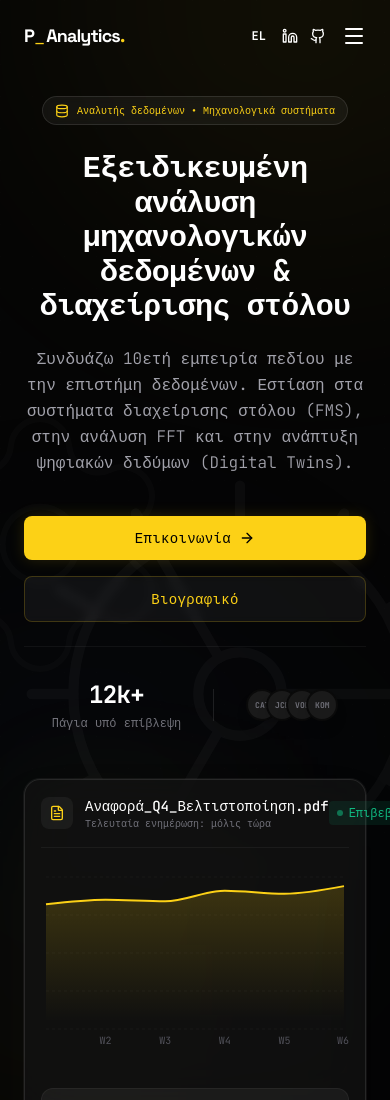
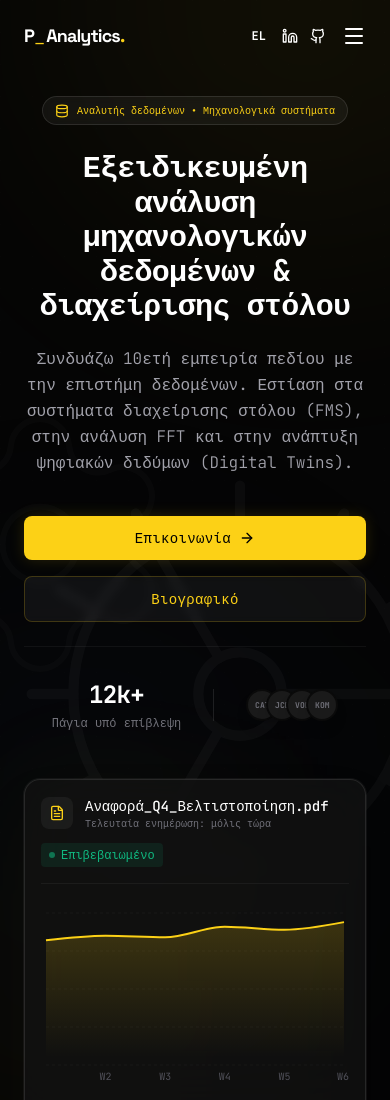
Before and after one commit to NickBakolas/P_Analytics, a React (Vite) app: page / in a window 390 px wide. Shown: the top 1100 px of the page. Built offline with nearby package versions, Linux system fonts and the light colour scheme.

Commit message:
Restore working App.jsx

```diff
--- a/src/App.jsx
+++ b/src/App.jsx
@@ -1042,15 +1042,15 @@ const App = () => {
              <div className="absolute -inset-1 bg-gradient-to-r from-[#FCD116]/20 to-transparent opacity-30 blur-3xl rounded-3xl"></div>
              <div className="relative bg-[#121212]/80 border border-white/10 rounded-2xl p-4 md:p-6 shadow-2xl backdrop-blur-xl ring-1 ring-white/5">
                 {/* Header of "Software" */}
-                <div className="flex items-center justify-between mb-6 border-b border-white/5 pb-4">
-                    <div className="flex items-center gap-3">
-                        <div className="p-2 bg-white/5 rounded-lg text-[#FCD116]"><FileText className="w-4 h-4" /></div>
-                        <div>
-                            <span className="block font-medium text-white text-sm">{t.hero.report.name}</span>
+                <div className="flex flex-col sm:flex-row sm:items-center sm:justify-between gap-3 mb-6 border-b border-white/5 pb-4">
+                    <div className="flex items-center gap-3 min-w-0">
+                        <div className="p-2 bg-white/5 rounded-lg text-[#FCD116] shrink-0"><FileText className="w-4 h-4" /></div>
+                        <div className="min-w-0">
+                            <span className="block font-medium text-white text-sm truncate">{t.hero.report.name}</span>
                             <span className="block text-[10px] text-zinc-500">{t.hero.report.updated}</span>
                         </div>
                     </div>
-                    <div className="font-mono text-xs text-emerald-500 bg-emerald-500/10 px-2 py-1 rounded flex items-center gap-1.5 shrink-0 whitespace-nowrap">
+                    <div className="font-mono text-xs text-emerald-500 bg-emerald-500/10 px-2 py-1 rounded flex items-center gap-1.5 w-fit shrink-0 whitespace-nowrap">
                         <span className="w-1.5 h-1.5 rounded-full bg-emerald-500 animate-pulse shrink-0"></span>
                         <span>{t.hero.report.status}</span>
                     </div>
```
